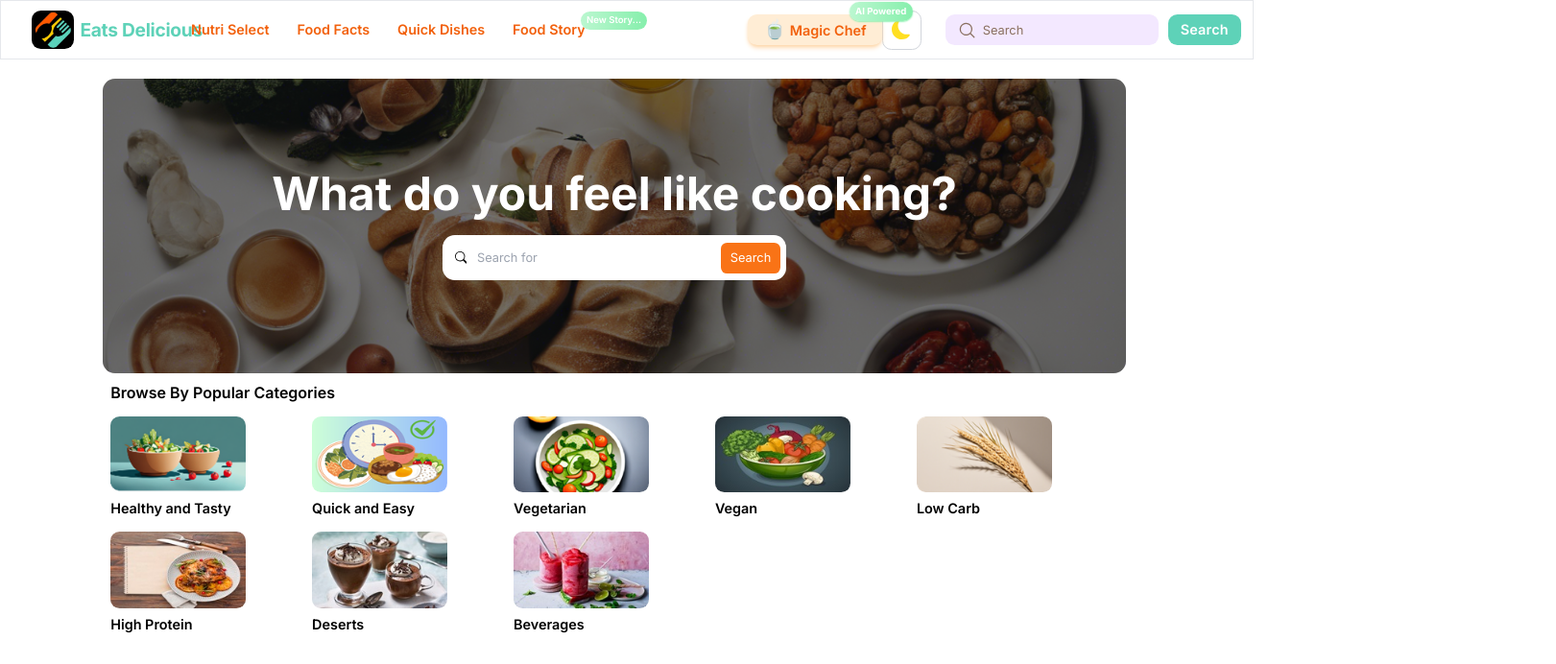
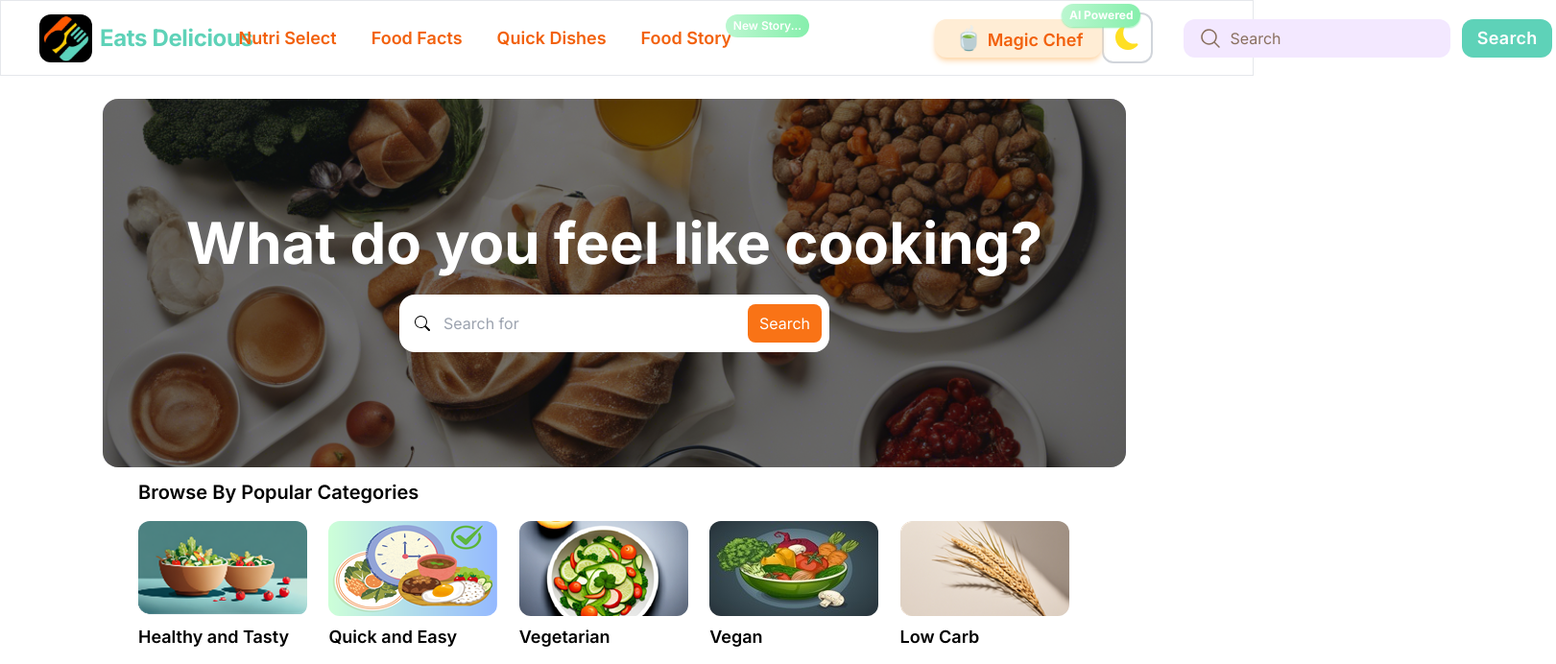
Before and after one commit to amey5111/eatsDelicious-A-Recipe-Search-Website-and-more-, a Next.js app: page / in a window 1280 px wide. Shown: the top 692 px of the page at 96% size, 1621 px wide, since content can reach past the window. Built offline with nearby package versions, Linux system fonts and the light colour scheme.

Commit message:
font size issue 1

```diff
--- a/src/app/globals.css
+++ b/src/app/globals.css
@@ -5,7 +5,9 @@
 
 body {
     @apply overflow-x-hidden;
-    zoom: 0.8
+    html {
+  font-size: 14px; /* Instead of zoom: 0.8 */
+}
   }
 
   .dark body {
```
